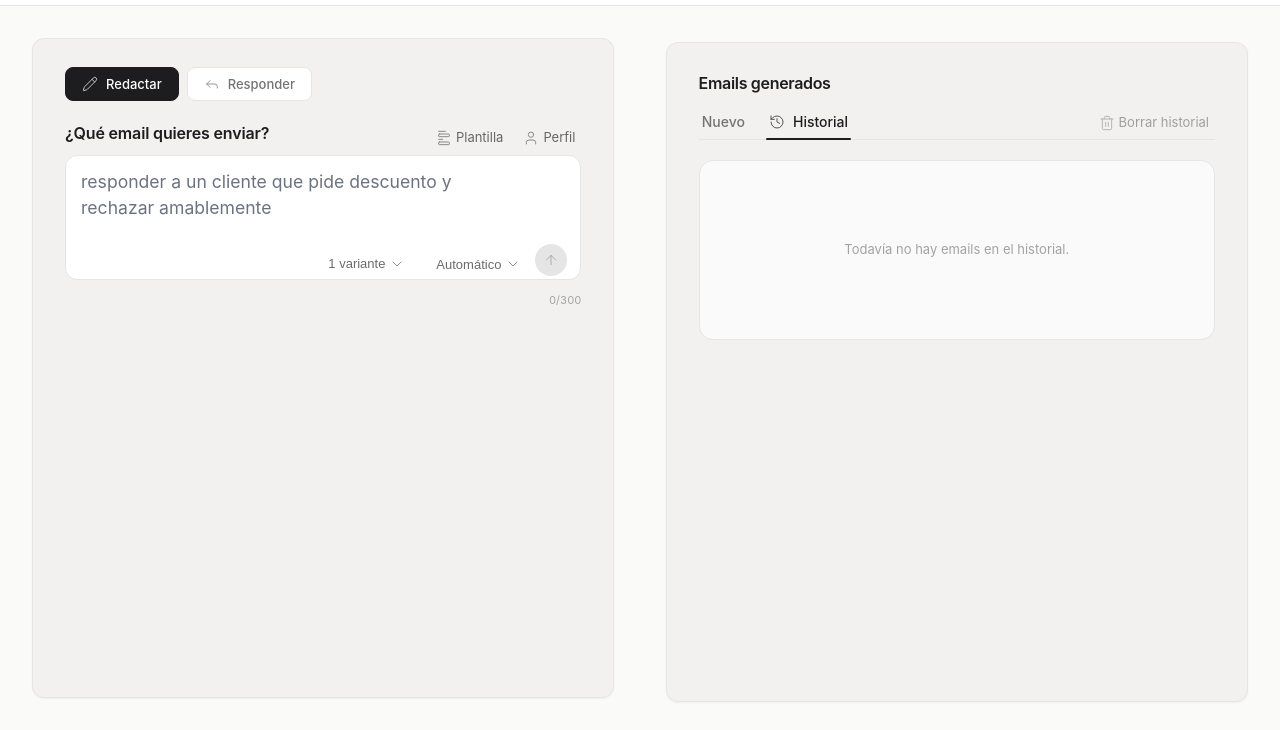
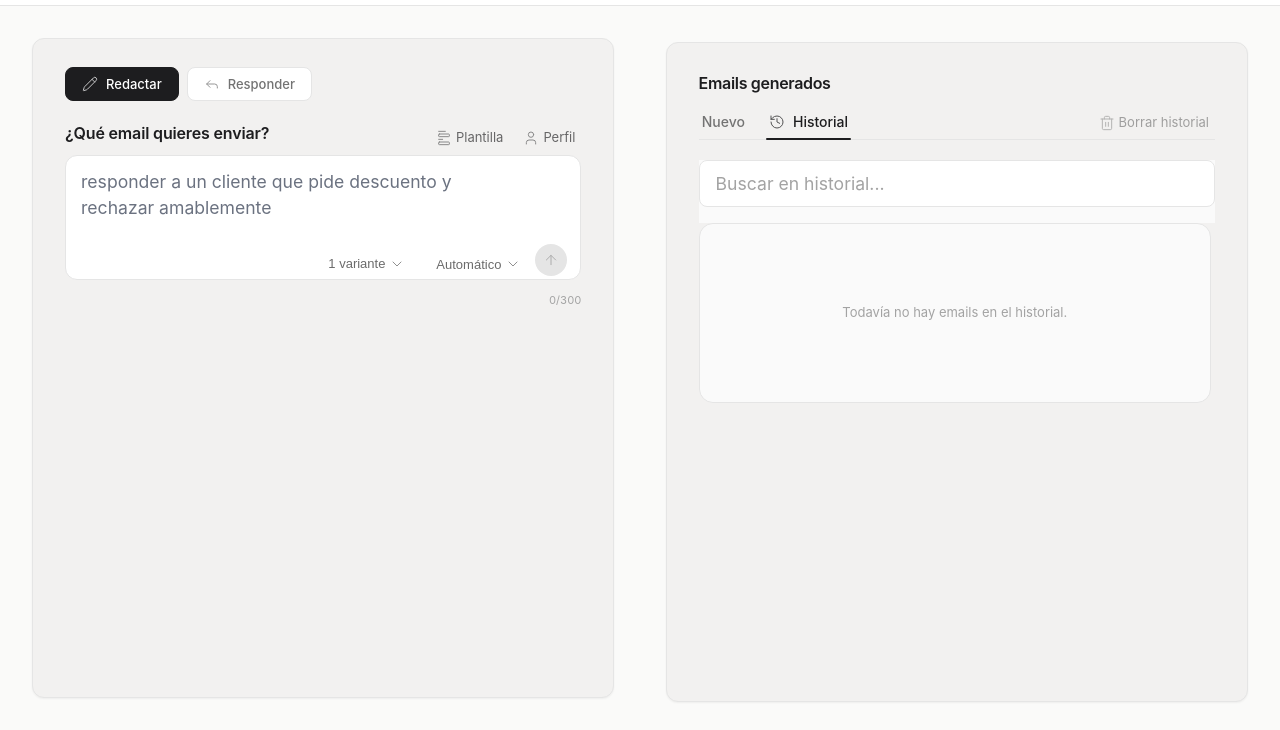
Before and after one commit to gonzalobh/orto, a plain HTML site: page index.html in a window 1280 px wide. Both pictures are taken after a click on the tab "Historial". Shown: the part 70-800 px from the top of the page. Drawn offline with nearby package versions, Linux system fonts and the light colour scheme.

Commit message:
Add files via upload

```diff
--- a/index.html
+++ b/index.html
@@ -1417,9 +1417,59 @@
       animation: blink 1s infinite;
     }
 
+    .history-search-wrapper {
+      padding: 0 0 1rem 0;
+      position: sticky;
+      top: 0;
+      background: var(--bg-secondary);
+      z-index: 10;
+    }
+
+    .history-search-input {
+      width: 100%;
+      padding: 0.625rem 0.875rem;
+      font-size: 0.875rem;
+      border: 1px solid var(--border-color);
+      border-radius: 8px;
+      background: var(--bg-primary);
+      color: var(--text-primary);
+      font-family: inherit;
+      transition: all 0.15s ease;
+    }
+
+    .history-search-input:focus {
+      border-color: var(--text-primary);
+      outline: none;
+      box-shadow: 0 0 0 3px rgba(0, 0, 0, 0.05);
+    }
+
+    .history-search-input::placeholder {
+      color: var(--text-tertiary);
+    }
+
     .history-list {
       display: grid;
       gap: 0.875rem;
+      max-height: calc(100vh - 280px);
+      overflow-y: auto;
+      padding-right: 0.25rem;
+    }
+
+    .history-list::-webkit-scrollbar {
+      width: 6px;
+    }
+
+    .history-list::-webkit-scrollbar-track {
+      background: transparent;
+    }
+
+    .history-list::-webkit-scrollbar-thumb {
+      background: var(--border-color);
+      border-radius: 3px;
+    }
+
+    .history-list::-webkit-scrollbar-thumb:hover {
+      background: var(--text-tertiary);
     }
 
     .history-item {
@@ -1747,6 +1797,15 @@
       to {
         opacity: 1;
         transform: translateY(0);
+      }
+    }
+
+    @keyframes spin {
+      from {
+        transform: rotate(0deg);
+      }
+      to {
+        transform: rotate(360deg);
       }
     }
 
@@ -2052,6 +2111,14 @@
               </div>
             </div>
             <div id="panelHistory" class="output-panel" role="tabpanel" hidden>
+              <div class="history-search-wrapper">
+                <input
+                  type="text"
+                  id="historySearch"
+                  class="history-search-input"
+                  placeholder="Buscar en historial..."
+                />
+              </div>
               <div id="historyList" class="history-list"></div>
             </div>
           </div>
@@ -2074,6 +2141,7 @@
     const panelNewEl = document.getElementById('panelNew');
     const panelHistoryEl = document.getElementById('panelHistory');
     const historyListEl = document.getElementById('historyList');
+    const historySearchInput = document.getElementById('historySearch');
     const clearHistoryBtn = document.getElementById('clearHistoryBtn');
     const generateButton = document.getElementById('generateButton');
     const versionsControl = document.querySelector('.versions-control');
@@ -2567,6 +2635,11 @@
       setActiveOutputTab('new');
       tabNewBtn?.addEventListener('click', () => setActiveOutputTab('new'));
       tabHistoryBtn?.addEventListener('click', () => setActiveOutputTab('history'));
+
+      // History search
+      historySearchInput?.addEventListener('input', (e) => {
+        renderHistory(e.target.value);
+      });
     }
 
 
@@ -2810,15 +2883,31 @@
       return `${day}/${month}/${year}`;
     }
 
-    function renderHistory() {
+    function renderHistory(searchQuery = '') {
       if (!historyListEl) return;
       const history = loadHistory();
-      if (history.length === 0) {
-        historyListEl.innerHTML = '<div class="history-empty">Todavía no hay emails en el historial.</div>';
+
+      // Filter history based on search query
+      const filteredHistory = searchQuery.trim()
+        ? history.filter(entry => {
+            const instruction = (entry.instruction || '').toLowerCase();
+            const firstVersion = Array.isArray(entry.versions) && entry.versions.length > 0 ? entry.versions[0] : null;
+            const subject = (firstVersion?.subject || '').toLowerCase();
+            const body = (firstVersion?.body || '').toLowerCase();
+            const search = searchQuery.toLowerCase();
+            return instruction.includes(search) || subject.includes(search) || body.includes(search);
+          })
+        : history;
+
+      if (filteredHistory.length === 0) {
+        const emptyMessage = searchQuery.trim()
+          ? 'No se encontraron emails que coincidan con tu búsqueda.'
+          : 'Todavía no hay emails en el historial.';
+        historyListEl.innerHTML = `<div class="history-empty">${emptyMessage}</div>`;
         return;
       }
 
-      historyListEl.innerHTML = history
+      historyListEl.innerHTML = filteredHistory
         .map((entry) => {
           const firstVersion = Array.isArray(entry.versions) && entry.versions.length > 0 ? entry.versions[0] : null;
           const title = (entry.instruction || 'Sin instrucción').trim();
```
